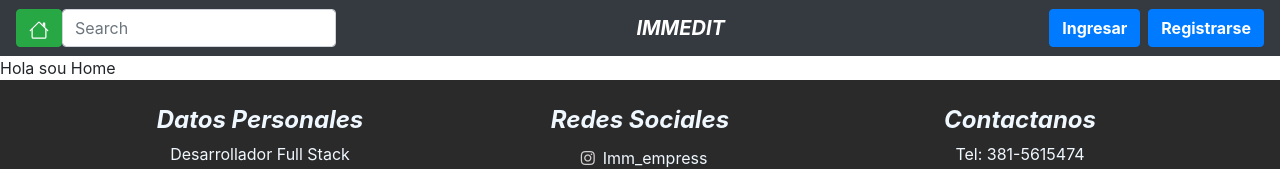
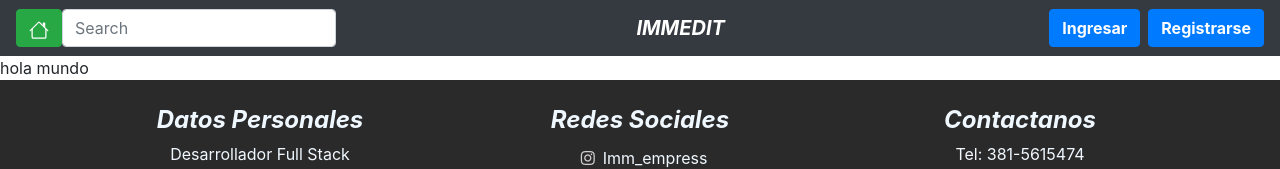
Before and after one commit to MateoMax-hub/Imm-frontend, a React (Create React App) app: page / in a window 1280 px wide. Shown: the top 169 px of the page. Built offline with nearby package versions, Linux system fonts and the light colour scheme.

Commit message:
actualizar

```diff
--- /dev/null
+++ b/src/components/common/LandPage/LandPage.js
@@ -0,0 +1,8 @@
+const LandPage = () => {
+    return (
+        <div>
+            hola mundo
+        </div>
+    );
+};
+export default LandPage;
--- a/src/pages/Home/Home.js
+++ b/src/pages/Home/Home.js
@@ -1,9 +1,10 @@
 import BarraLateral from '../../components/BarraLateral/BarraLateral';
+import LandPage from '../../components/common/LandPage/LandPage';
 
 const Home = ({ token }) => {
     return (
         <div className="d-flex">
-            <div>Hola sou Home</div>
+            <LandPage />
         </div>
     );
 };
```
